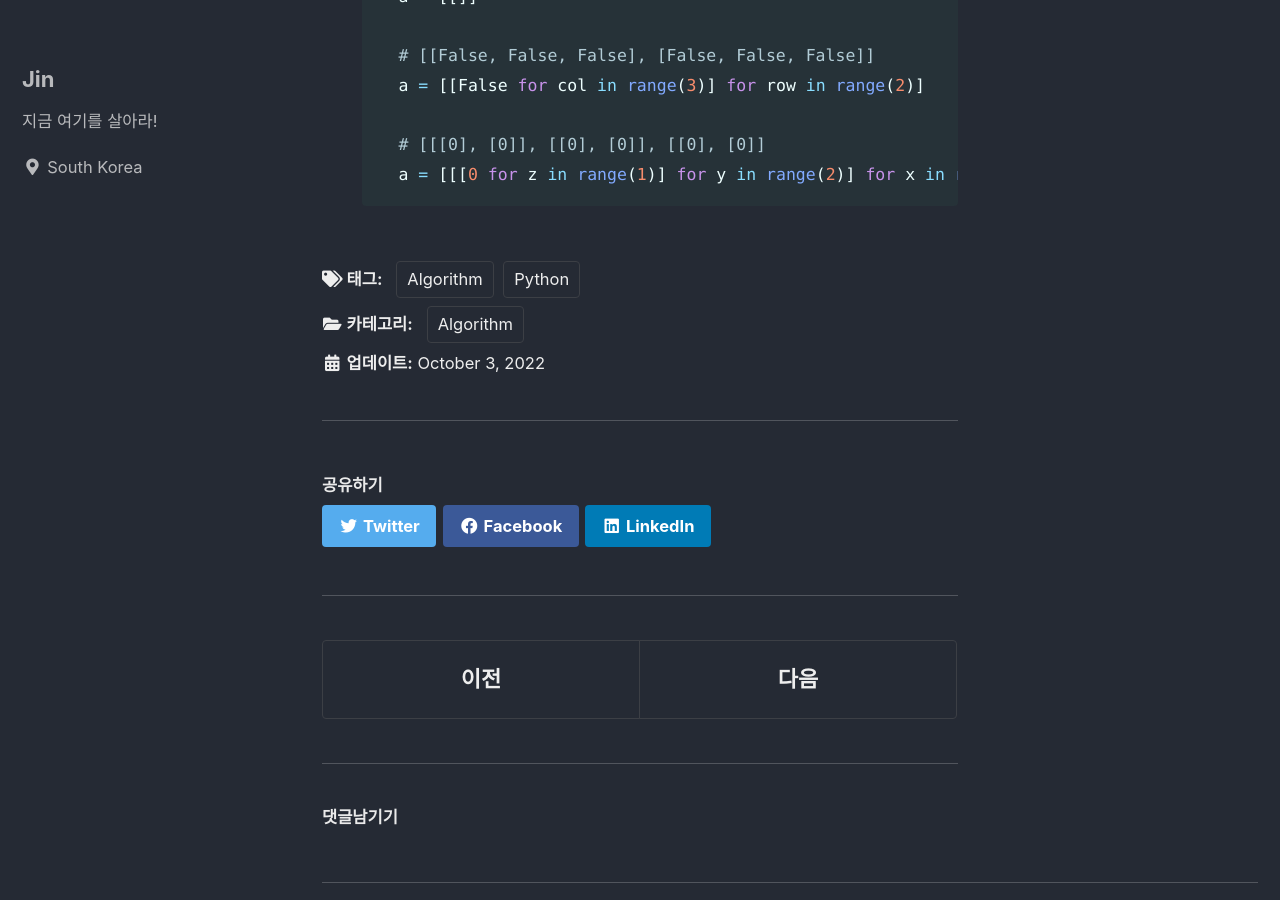
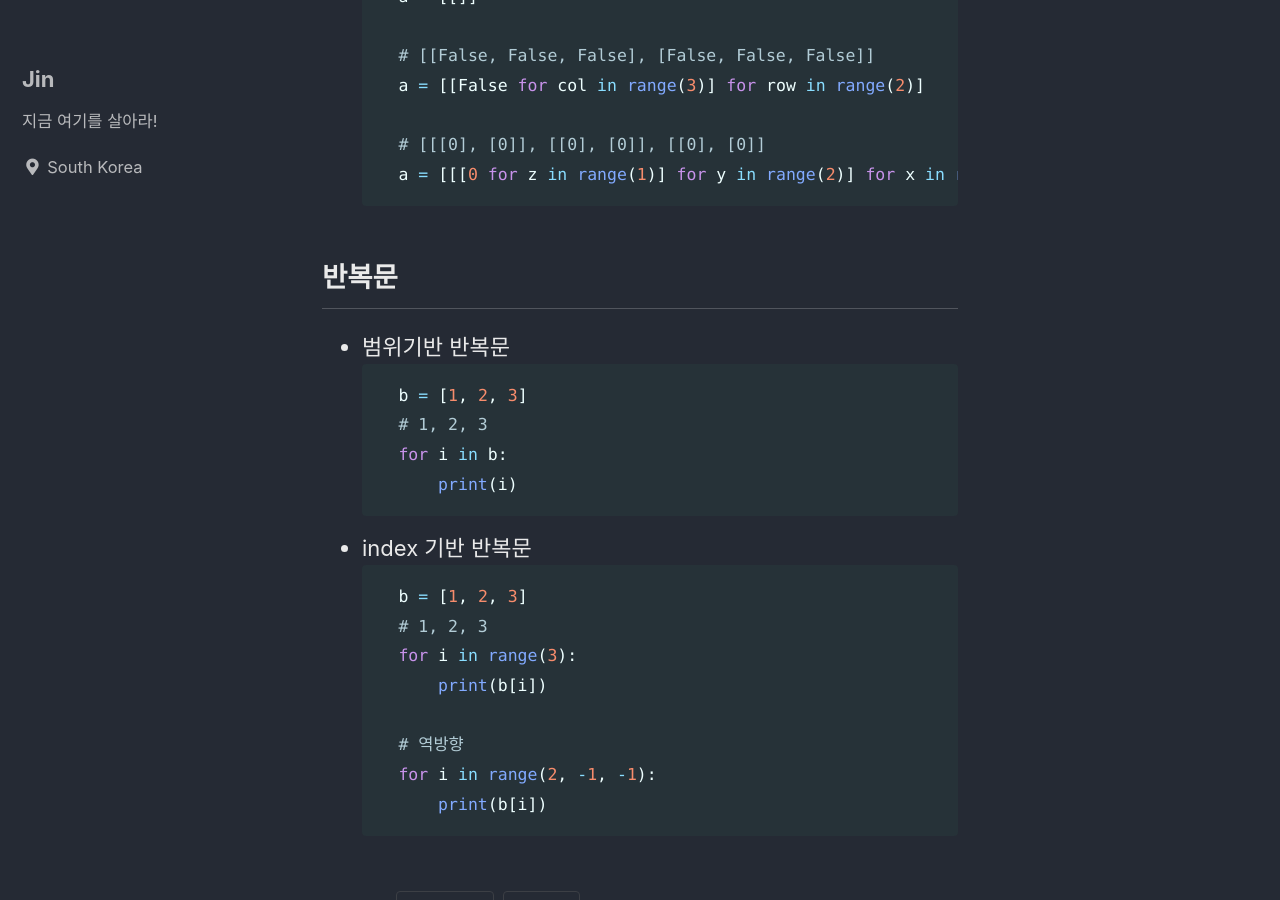
Before and after one commit to JinLee-Dev/JinLee-Dev.github.io, a Jekyll site: the page built from _posts/Algorithm/22-10-03-Python-Algorithm-Tips.md, in a window 1280 px wide and 900 px high, scrolled down 4177 px. Built offline with Jekyll 4.4.1, drawn with Linux system fonts in a browser that asks for light colours; cached includes are drawn as plain includes; comment, search, counter and statistics services are not loaded.

Commit message:
Add loop skill in python algorithm tips

````diff
--- a/_posts/Algorithm/22-10-03-Python-Algorithm-Tips.md
+++ b/_posts/Algorithm/22-10-03-Python-Algorithm-Tips.md
@@ -127,3 +127,24 @@ lstr = list(str)
     # [[[0], [0]], [[0], [0]], [[0], [0]]
     a = [[[0 for z in range(1)] for y in range(2)] for x in range(3)]
     ```
+
+## 반복문
+* 범위기반 반복문
+    ```python
+    b = [1, 2, 3]
+    # 1, 2, 3
+    for i in b:
+        print(i)
+    ```
+
+* index 기반 반복문
+    ```python
+    b = [1, 2, 3]
+    # 1, 2, 3
+    for i in range(3):
+        print(b[i])
+
+    # 역방향
+    for i in range(2, -1, -1):
+        print(b[i])
+    ```
````
